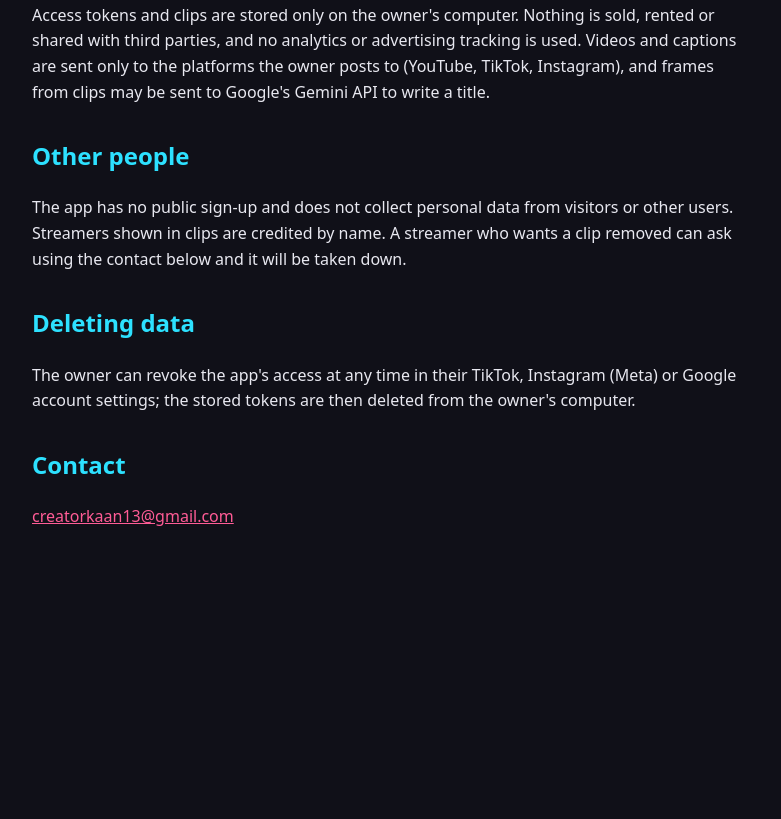
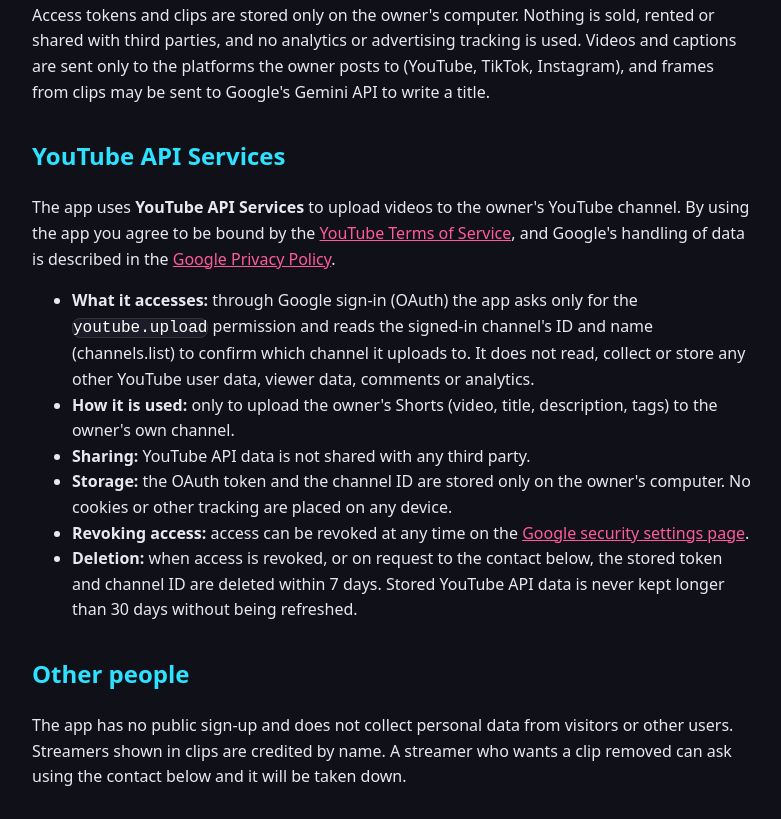
Before and after one commit to kcorbaci-web/kan-clips, a plain HTML site: page privacy.html in a window 1280 px wide. Shown: the part 635-1454 px from the top of the page, without its empty margins (248-1029 px from the left). Before the commit the page ends 1221 px from the top, so only its background shows below. Drawn offline with Linux system fonts and the light colour scheme.

Commit message:
YouTube API Services sections in privacy policy and terms

```diff
--- a/privacy.html
+++ b/privacy.html
@@ -10,6 +10,16 @@
 </ul>
 <h2>How data is stored</h2>
 <p>Access tokens and clips are stored only on the owner's computer. Nothing is sold, rented or shared with third parties, and no analytics or advertising tracking is used. Videos and captions are sent only to the platforms the owner posts to (YouTube, TikTok, Instagram), and frames from clips may be sent to Google's Gemini API to write a title.</p>
+<h2>YouTube API Services</h2>
+<p>The app uses <b>YouTube API Services</b> to upload videos to the owner's YouTube channel. By using the app you agree to be bound by the <a href="https://www.youtube.com/t/terms">YouTube Terms of Service</a>, and Google's handling of data is described in the <a href="http://www.google.com/policies/privacy">Google Privacy Policy</a>.</p>
+<ul>
+<li><b>What it accesses:</b> through Google sign-in (OAuth) the app asks only for the <code>youtube.upload</code> permission and reads the signed-in channel's ID and name (channels.list) to confirm which channel it uploads to. It does not read, collect or store any other YouTube user data, viewer data, comments or analytics.</li>
+<li><b>How it is used:</b> only to upload the owner's Shorts (video, title, description, tags) to the owner's own channel.</li>
+<li><b>Sharing:</b> YouTube API data is not shared with any third party.</li>
+<li><b>Storage:</b> the OAuth token and the channel ID are stored only on the owner's computer. No cookies or other tracking are placed on any device.</li>
+<li><b>Revoking access:</b> access can be revoked at any time on the <a href="https://security.google.com/settings/security/permissions">Google security settings page</a>.</li>
+<li><b>Deletion:</b> when access is revoked, or on request to the contact below, the stored token and channel ID are deleted within 7 days. Stored YouTube API data is never kept longer than 30 days without being refreshed.</li>
+</ul>
 <h2>Other people</h2>
 <p>The app has no public sign-up and does not collect personal data from visitors or other users. Streamers shown in clips are credited by name. A streamer who wants a clip removed can ask using the contact below and it will be taken down.</p>
 <h2>Deleting data</h2>
```
Also changed, not shown: terms.html (+1 -1 lines).
